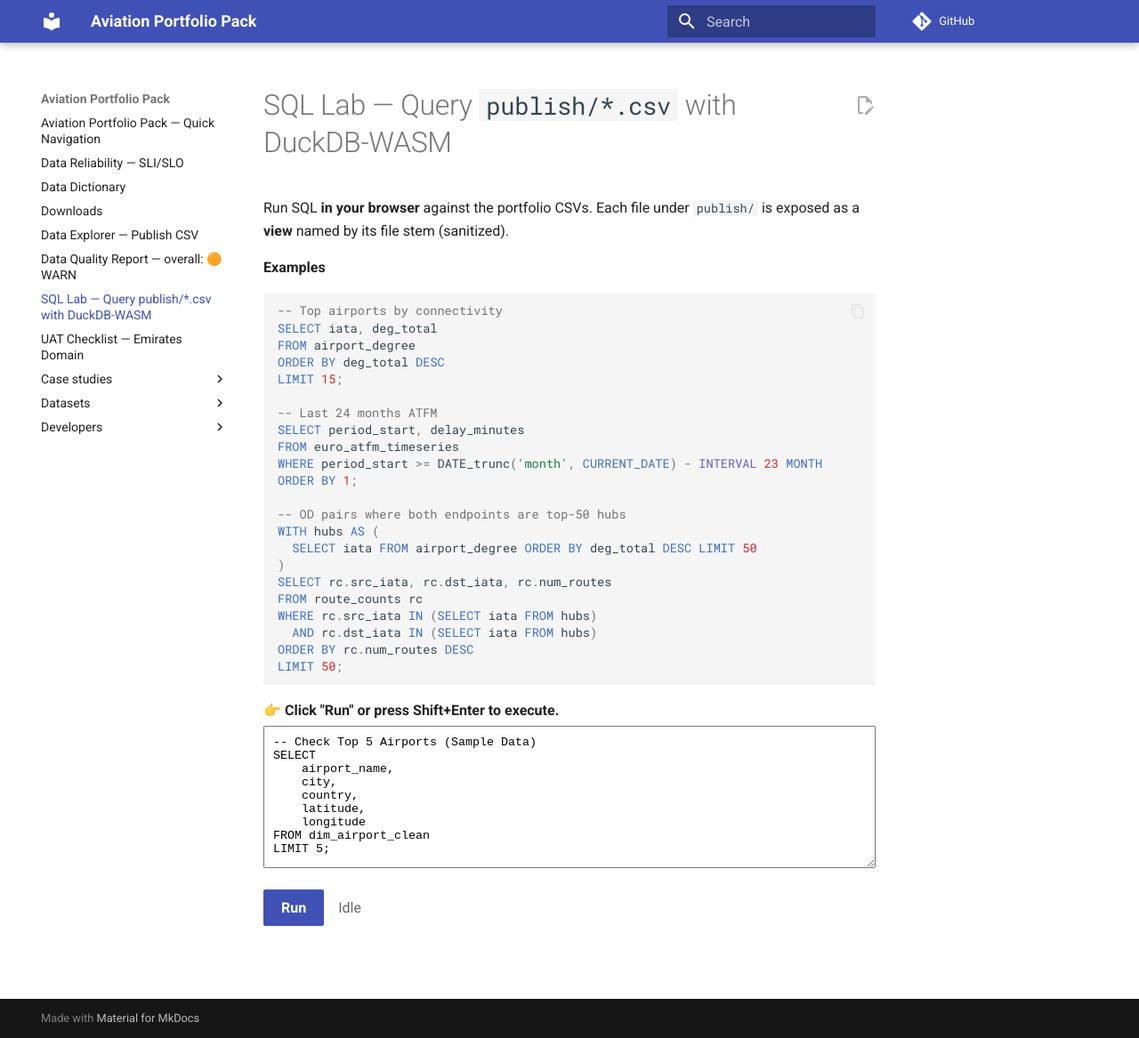
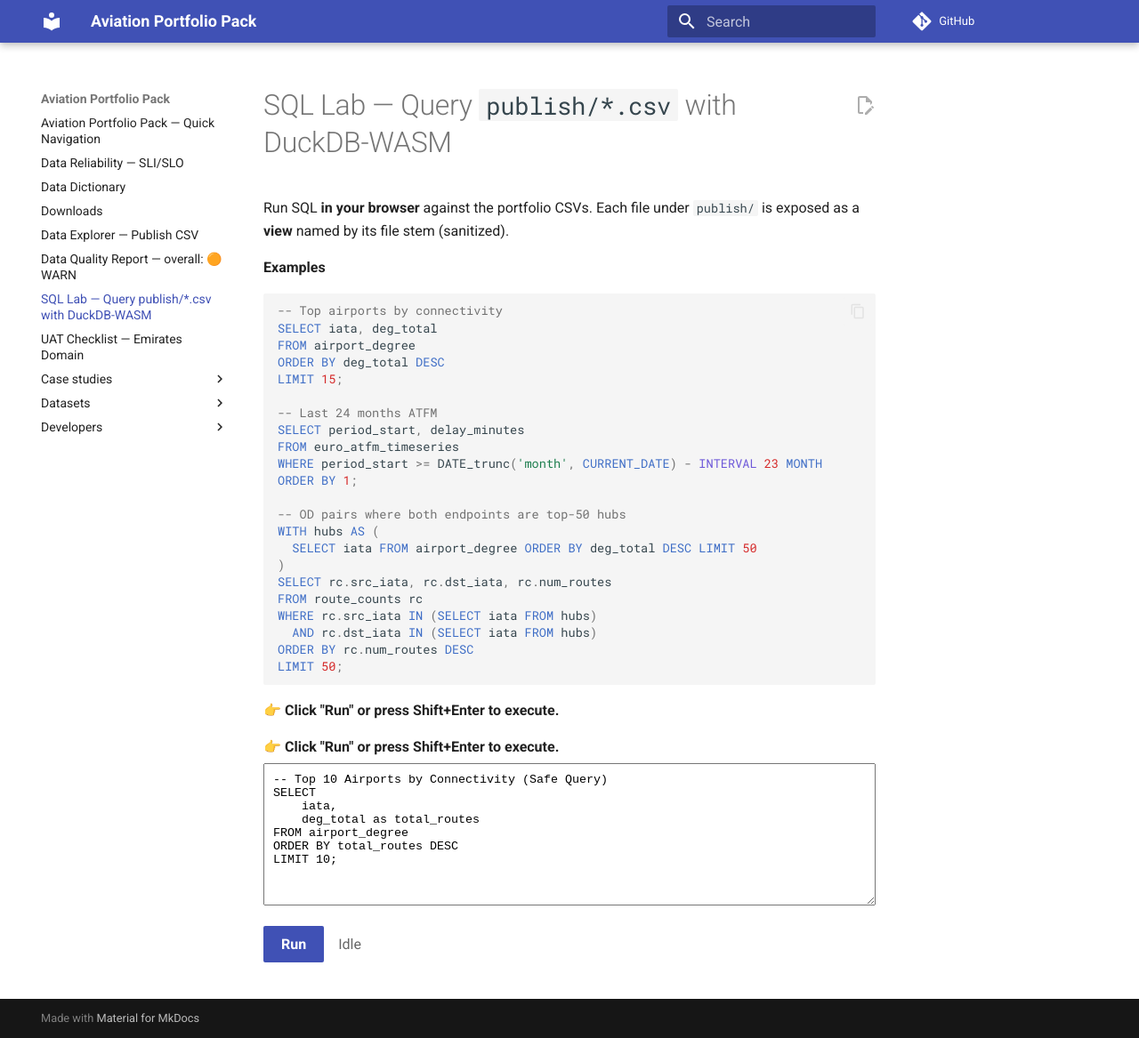
Before and after one commit to barata90/aviation-portfolio-pack, an MkDocs documentation site: the page built from docs/sql_lab.md, in a window 1280 px wide and 1167 px high. Shown: the whole window at 89% size. Built offline with MkDocs 1.6.1 and Material for MkDocs 9.7.7, drawn with Linux system fonts in a browser that asks for light colours; a script that is not in the unit is left out; comment, search, counter and statistics services are not loaded.

Commit message:
Update sql_lab.md

```diff
--- a/docs/sql_lab.md
+++ b/docs/sql_lab.md
@@ -35,16 +35,15 @@ LIMIT 50;
   <strong>👉 Click "Run" or press Shift+Enter to execute.</strong>
 </p>
 
+<p style="margin-bottom: 5px;"><strong>👉 Click "Run" or press Shift+Enter to execute.</strong></p>
 <textarea id="sql" style="width:100%;height:160px;font-family:ui-monospace,monospace;padding:10px;">
--- Check Top 5 Airports (Sample Data)
+-- Top 10 Airports by Connectivity (Safe Query)
 SELECT
-    airport_name,
-    city,
-    country,
-    latitude,
-    longitude
-FROM dim_airport_clean
-LIMIT 5;
+    iata,
+    deg_total as total_routes
+FROM airport_degree
+ORDER BY total_routes DESC
+LIMIT 10;
 </textarea>
 </div>
 
```
